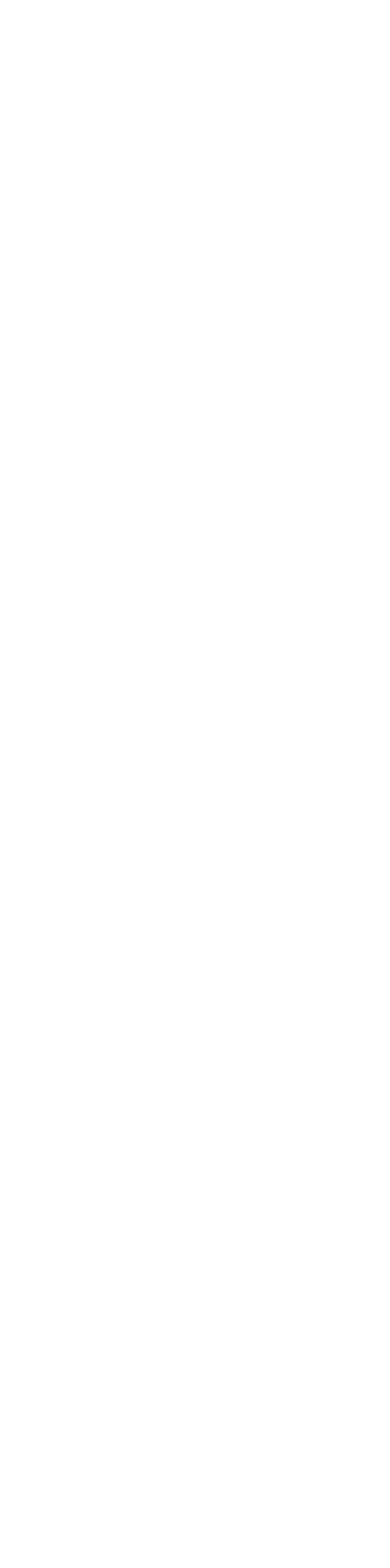
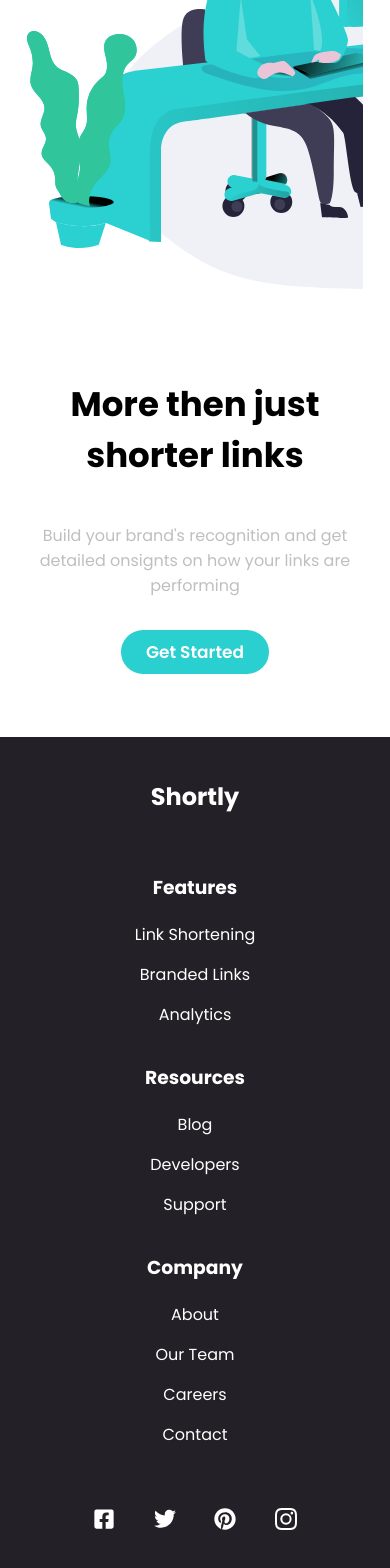
Before and after one commit to Thamarai-selvan-G/LinkShortener_React, a React (Create React App) app: page / in a window 390 px wide. Shown: the part 366-1934 px from the top of the page. Before the commit the page ends 844 px from the top, so only its background shows below. Built offline with nearby package versions, Linux system fonts and the light colour scheme.

Commit message:
footer completed

```diff
--- /dev/null
+++ b/src/components/Footer/Footer.css
@@ -0,0 +1,104 @@
+*{
+    margin: 0;
+    padding: 0;
+}
+.footParent{
+    width: 100%;
+    height: 45vh;
+    display: flex;
+    align-items: center;
+    background-color: hsl(260, 8%, 14%);
+}
+.footer{
+    width: 90%;
+    height: 80%;
+    margin: 0 auto;
+    display: flex;
+    justify-content: space-between;
+    color: white;
+    /* border: 2px solid white; */
+}
+.parentAddres{
+    width: 50%;
+    display: flex;
+    justify-content: space-evenly;
+    /* border: 2px solid white; */
+}
+.features{
+    width: 31%;
+    display: flex;
+    flex-direction: column;
+    gap: 20px;
+    /* border: 1px dotted white; */
+
+}
+.resources{
+    width: 31%;
+    display: flex;
+    flex-direction: column;
+    gap: 20px;
+    /* border: 1px dotted white; */
+}
+.company{
+    width: 31%;
+    display: flex;
+    flex-direction: column;
+    gap: 20px;
+    /* border: 1px dotted white; */
+}
+.anchors{
+    display: flex;
+    flex-direction: column;
+    align-items: start;
+    gap: 15px;
+}
+.anchors span:hover{
+    cursor: pointer;
+    color: hsl(180, 66%, 49%);
+}
+.socialParent{
+    width: 13%;
+    font-size: 22px;
+    display: flex;
+    justify-content: space-evenly;
+    /* background-color: yellow; */
+}
+.socialParent p:hover{
+    cursor: pointer;
+    color: hsl(180, 66%, 49%);
+
+}
+
+@media (max-width:600px){
+    .footParent{
+        height: 100vh;
+    }
+    .footer{
+       height: 90%;
+        flex-direction: column;
+        align-items: center;
+
+    }
+    .parentAddres{
+        width: 90%;
+        height: 85%;
+        text-align: center;
+        flex-direction: column;
+        align-items: center;
+    }
+    .features{
+        width: 80%;
+    }
+    .resources{
+        width: 80%
+    }
+    .company{
+        width: 80%
+    }
+    .anchors{
+        align-items: center;
+    }
+    .socialParent{
+        width: 80%;
+    }
+}
--- /dev/null
+++ b/src/components/Footer/Footer.jsx
@@ -0,0 +1,55 @@
+import React from 'react'
+import "./Footer.css"
+import logo from "../../assets/logo.svg"
+import { FaFacebookSquare } from "react-icons/fa";
+import { GrTwitter } from "react-icons/gr";
+import { FaPinterest } from "react-icons/fa";
+import { BsInstagram } from "react-icons/bs";
+const Footer = () => {
+  return (
+    <>
+    <div className="footParent">
+        <div className="footer">
+
+        <h2>Shortly</h2>
+        <div className="parentAddres">
+            <div className="features">
+                <h3>Features</h3>
+                <div className='anchors'>
+                    <span>Link Shortening</span>
+                    <span>Branded Links</span>
+                    <span>Analytics</span>
+                </div>
+            </div>
+            <div className="resources">
+                <h3>Resources</h3>
+                <div  className='anchors'>
+                    <span>Blog</span>
+                    <span>Developers</span>
+                    <span>Support</span>
+                </div>
+            </div>
+            <div className="company">
+                <h3>Company</h3>
+                <div className='anchors'>
+                <span>About</span>
+                <span>Our Team</span>
+                <span>Careers</span>
+                <span>Contact</span>
+                </div>
+            </div>
+        </div>
+        <div className="socialParent">
+            <p><FaFacebookSquare /></p>
+            <p><GrTwitter /></p>
+            <p><FaPinterest /></p>
+            <p><BsInstagram /></p>
+        </div>
+
+        </div>
+    </div>
+    </>
+  )
+}
+
+export default Footer
--- a/src/components/LandingPage/Landing.css
+++ b/src/components/LandingPage/Landing.css
@@ -2,3 +2,78 @@
     margin: 0;
     padding: 0;
 }
+.heroPrent{
+    width: 100%;
+    height: 90vh;
+    display: flex;
+    align-items: center;
+    justify-content: center;
+    /* background-color: yellow; */
+}
+.hero{
+    width: 90%;
+    height: 90%;
+    margin: 0 auto;
+    display: flex;
+    align-items: center;
+    justify-content: space-between;
+    /* background-color: yellowgreen; */
+}
+.heroContent{
+    width: 40%;
+    height: 60%;
+    display: flex;
+    flex-direction: column;
+    justify-content: space-around;
+    /* background-color: green; */
+}
+.heroImg{
+    width: 50%;
+    height: 90%;
+    background-image: url(../../assets/illustration-working.svg);
+    background-repeat: no-repeat;
+    background-position:start;
+    overflow: hidden;
+    /* border: 2px red solid; */
+}
+.header{
+    font-size: 30px;
+}
+.para{
+    color: hsl(0, 0%, 75%);
+}
+.heroContent span{
+    padding: 10px 25px;
+    border-radius: 22px;
+    color: white;
+    font-size: 17px;
+    font-weight: 600;
+    background-color: hsl(180, 66%, 49%);
+}
+.heroContent span:hover{
+    cursor: pointer;
+}
+
+@media (max-width: 600px){
+    .hero{
+        flex-direction: column-reverse;
+        justify-content: space-between;
+    }
+    .heroPrent{
+        height: 120vh;
+    }
+    .heroContent{
+        width: 95%;
+        height: 36%;
+        text-align: center;
+
+    }
+    .header{
+        font-size: 17px;
+    }
+    .heroImg{
+        width: 96%;
+        height: 60%;
+       background-position: left;
+    }
+ }
--- a/src/components/LandingPage/Landing.jsx
+++ b/src/components/LandingPage/Landing.jsx
@@ -1,13 +1,22 @@
 import React from 'react'
 import "./Landing.css"
-
+import workImg from "../../assets/illustration-working.svg"
 const Landing = () => {
   return (
-    <div>
-      <h1> hello
-
-      </h1>
-    </div>
+    <>
+      <div className="heroPrent">
+        <div className="hero">
+          <div className="heroContent">
+            <div className="header">
+              <h1>More then just shorter links</h1>
+            </div>
+            <div className="para"><p>Build your brand's recognition and get detailed onsignts on how your links are performing </p></div>
+          <div><span>Get Started</span></div>
+          </div>
+          <div className="heroImg"></div>
+        </div>
+      </div>
+    </>
   )
 }
 
--- a/src/components/Navbar/Nav.css
+++ b/src/components/Navbar/Nav.css
@@ -11,7 +11,7 @@
     /* background-color: yellow; */
 }
 .nav{
-    width: 95%;
+    width: 90%;
     margin: 0 auto;
     display: flex;
     align-items: center;
@@ -24,7 +24,7 @@
     align-items: center;
     justify-content: space-between;
     gap: 20px;
-    background-color: red;
+    /* background-color: red; */
 }
 .menuBar{
     width: 70% ;
@@ -44,16 +44,16 @@
 }
 .user{
     width: 15%;
-    /* background-color: yellow; */
     display: flex;
     justify-content: space-around;
     align-items: center;
+    /* background-color: yellow; */
 }
 .user span{
-    padding: 10px 15px;
+    padding: 8px 20px;
     font-size: 18px;
     font-weight: 500;
-    border-radius: 10px;
+    border-radius: 20px;
 }
 .user span:hover{
     background-color:  hsl(180, 66%, 49%);
--- a/src/layout/Layout.jsx
+++ b/src/layout/Layout.jsx
@@ -1,11 +1,14 @@
 import React from 'react'
 import Nav from "../components/Navbar/Nav"
+import Landing from '../components/LandingPage/Landing'
+import Footer from '../components/Footer/Footer'
 
 const Layout = () => {
   return (
     <div>
         <Nav/>
-
+        <Landing/>
+        <Footer/>
     </div>
   )
 }
```
